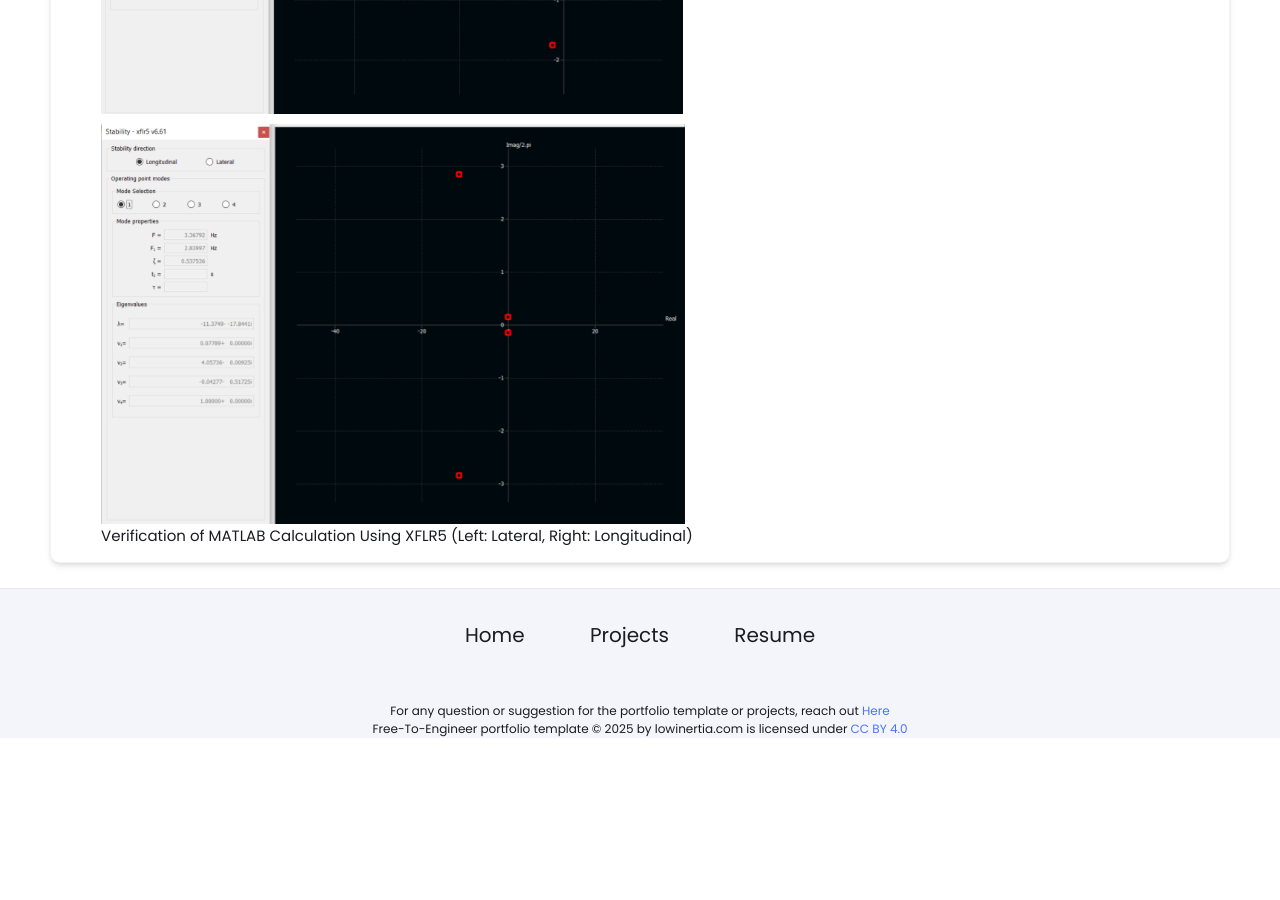
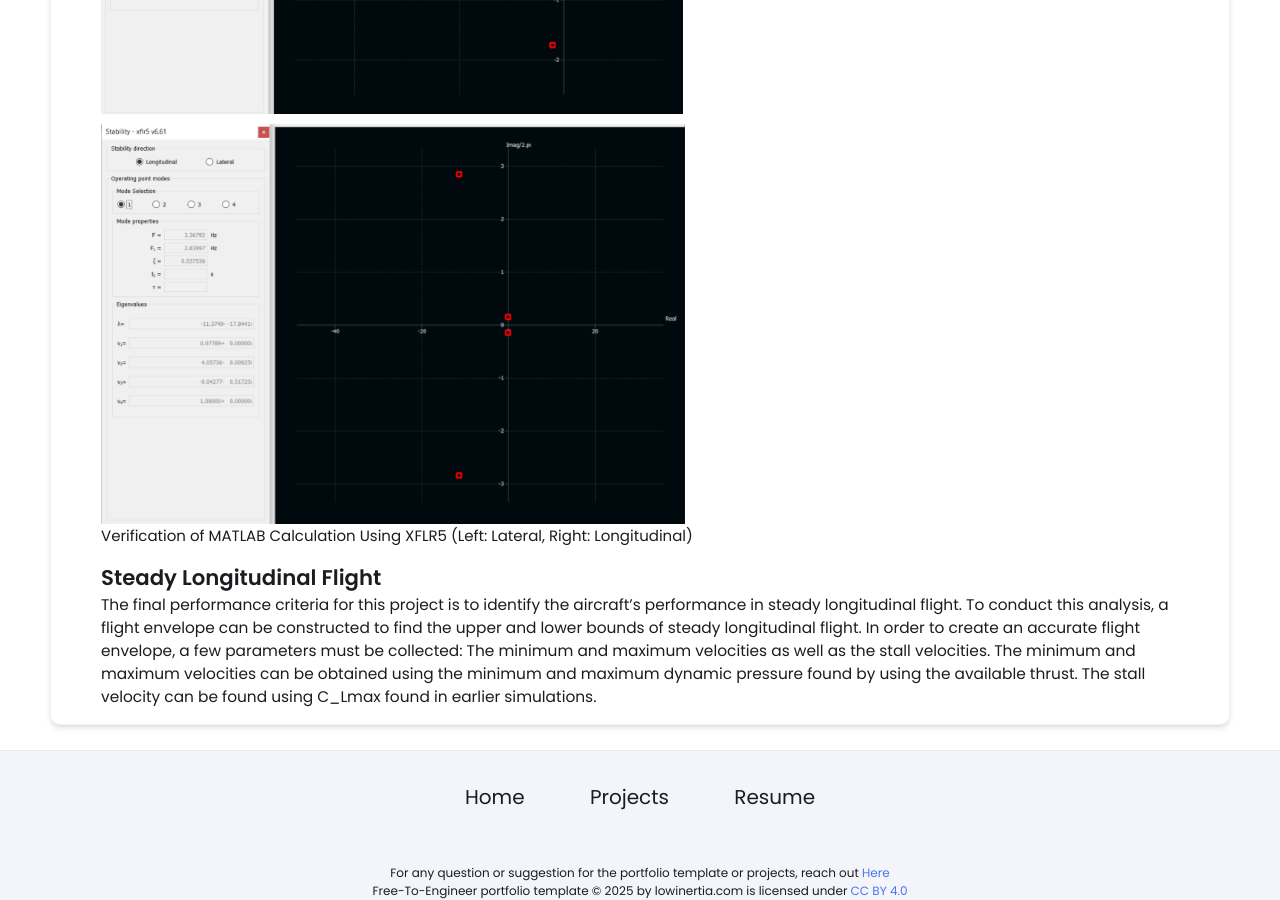
Before and after one commit to Jay-Patel-Engineer/Jay-Patel-Engineer.github.io, a Jekyll site: the page built from _projects/rcaircraft/index.md, in a window 1280 px wide and 900 px high, scrolled down 4445 px. Built offline with Jekyll 4.4.1, drawn with Linux system fonts in a browser that asks for light colours; before the commit the page ends 5183 px from its top, so only the background shows below that.

Commit message:
Update index.md

```diff
--- a/_projects/rcaircraft/index.md
+++ b/_projects/rcaircraft/index.md
@@ -35,3 +35,5 @@ Similar to static stability, dynamic stability also refers to an aircraft's abil
 <span style="font-size: 15px">Calculations of Dynamic Stability Using MATLAB (Left: Lateral, Right: Longitudinal)</span>
 {% include image-gallery.html images="xflrdynamiclat.png, xflrdynamiclong.png" height="400"%}
 <span style="font-size: 15px">Verification of MATLAB Calculation Using XFLR5 (Left: Lateral, Right: Longitudinal)</span>
+## Steady Longitudinal Flight
+The final performance criteria for this project is to identify the aircraft's performance in steady longitudinal flight. To conduct this analysis, a flight envelope can be constructed to find the upper and lower bounds of steady longitudinal flight. In order to create an accurate flight envelope, a few parameters must be collected: The minimum and maximum velocities as well as the stall velocities. The minimum and maximum velocities can be obtained using the minimum and maximum dynamic pressure found by using the available thrust. The stall velocity can be found using C_Lmax found in earlier simulations.
```
